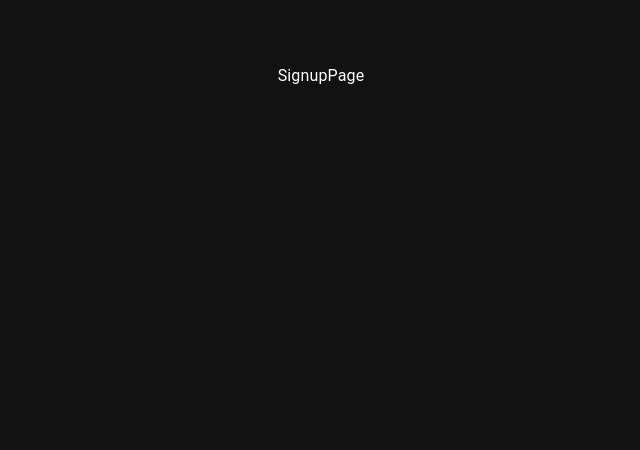
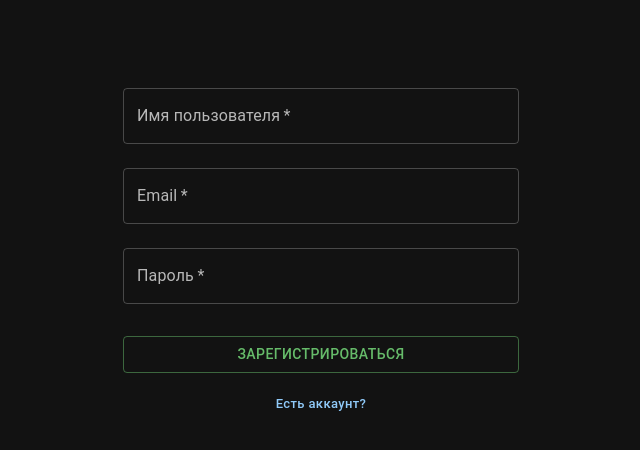
Before and after one commit to vilavren/di-flow, a React (Vite) app: page /auth/signup in a window 1280 px wide. Shown: the top 450 px of the page, without its empty margins (319-959 px from the left). Built offline with nearby package versions, Linux system fonts and the light colour scheme.

Commit message:
added: signup page

```diff
--- a/src/pages/SignupPage.tsx
+++ b/src/pages/SignupPage.tsx
@@ -1,5 +1,57 @@
+import LoadingButton from '@mui/lab/LoadingButton'
+import { Box, Button, TextField } from '@mui/material'
 import { FC } from 'react'
+import { Link } from 'react-router-dom'
 
 export const SignupPage: FC = () => {
-  return <div>SignupPage</div>
+  return (
+    <>
+      <Box component="form" sx={{ mt: 1 }}>
+        <TextField
+          margin="normal"
+          required
+          fullWidth
+          id="name"
+          label="Имя пользователя"
+        />
+        <TextField
+          margin="normal"
+          required
+          fullWidth
+          type="email"
+          id="email"
+          label="Email"
+        />
+        <TextField
+          margin="normal"
+          required
+          fullWidth
+          type="password"
+          id="password"
+          label="Пароль"
+        />
+        <LoadingButton
+          sx={{
+            mt: 3,
+            mb: 2,
+          }}
+          variant="outlined"
+          fullWidth
+          color="success"
+          type="submit"
+        >
+          Зарегистрироваться
+        </LoadingButton>
+      </Box>
+      <Button
+        sx={{ textTransform: 'none' }}
+        component={Link}
+        to="/auth/login"
+        variant="text"
+        size="small"
+      >
+        Есть аккаунт?
+      </Button>
+    </>
+  )
 }
```
Also changed, not shown: src/components/common/Loading.tsx (renamed from src/components/common/Loading/Loading.tsx).
